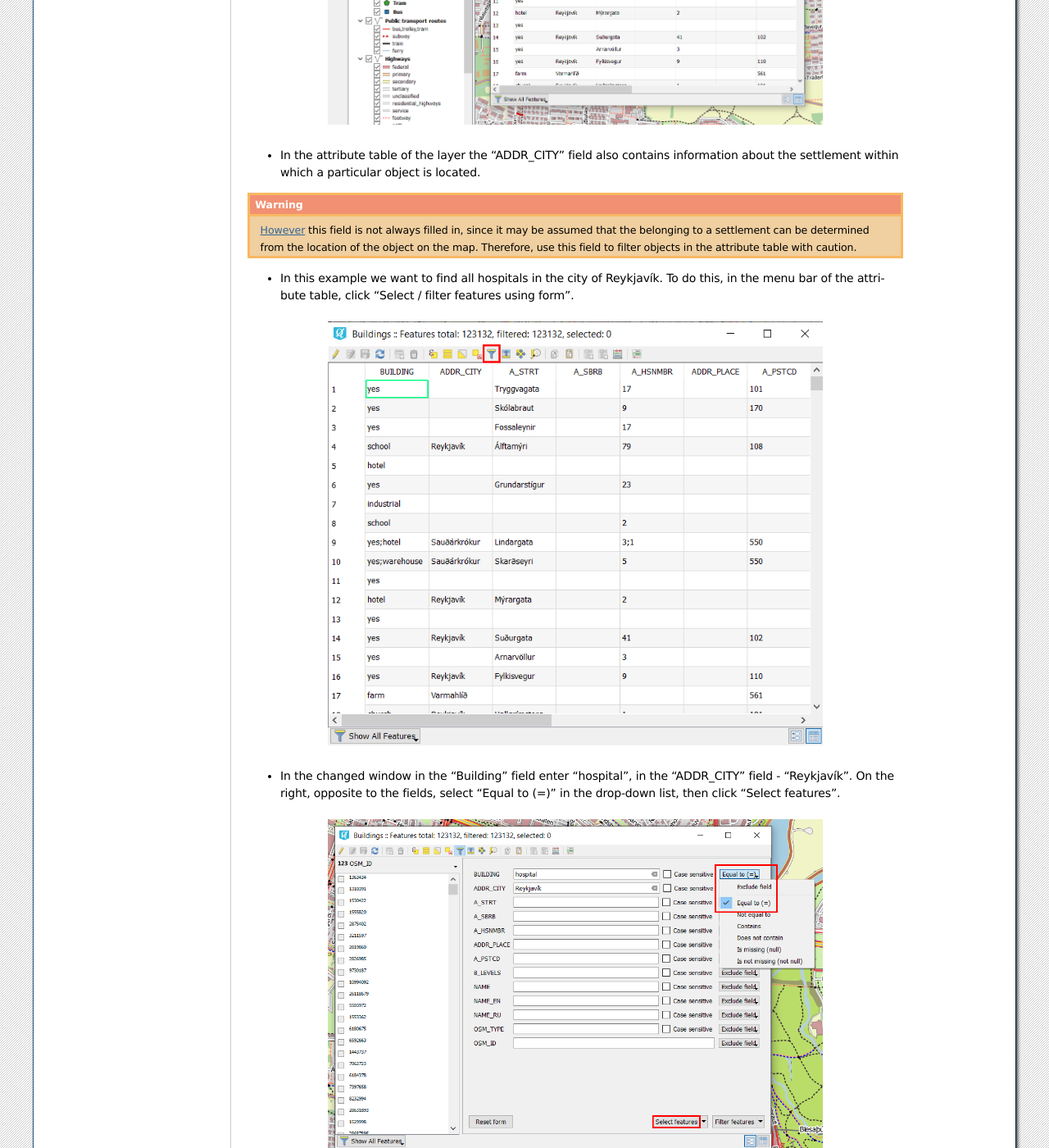
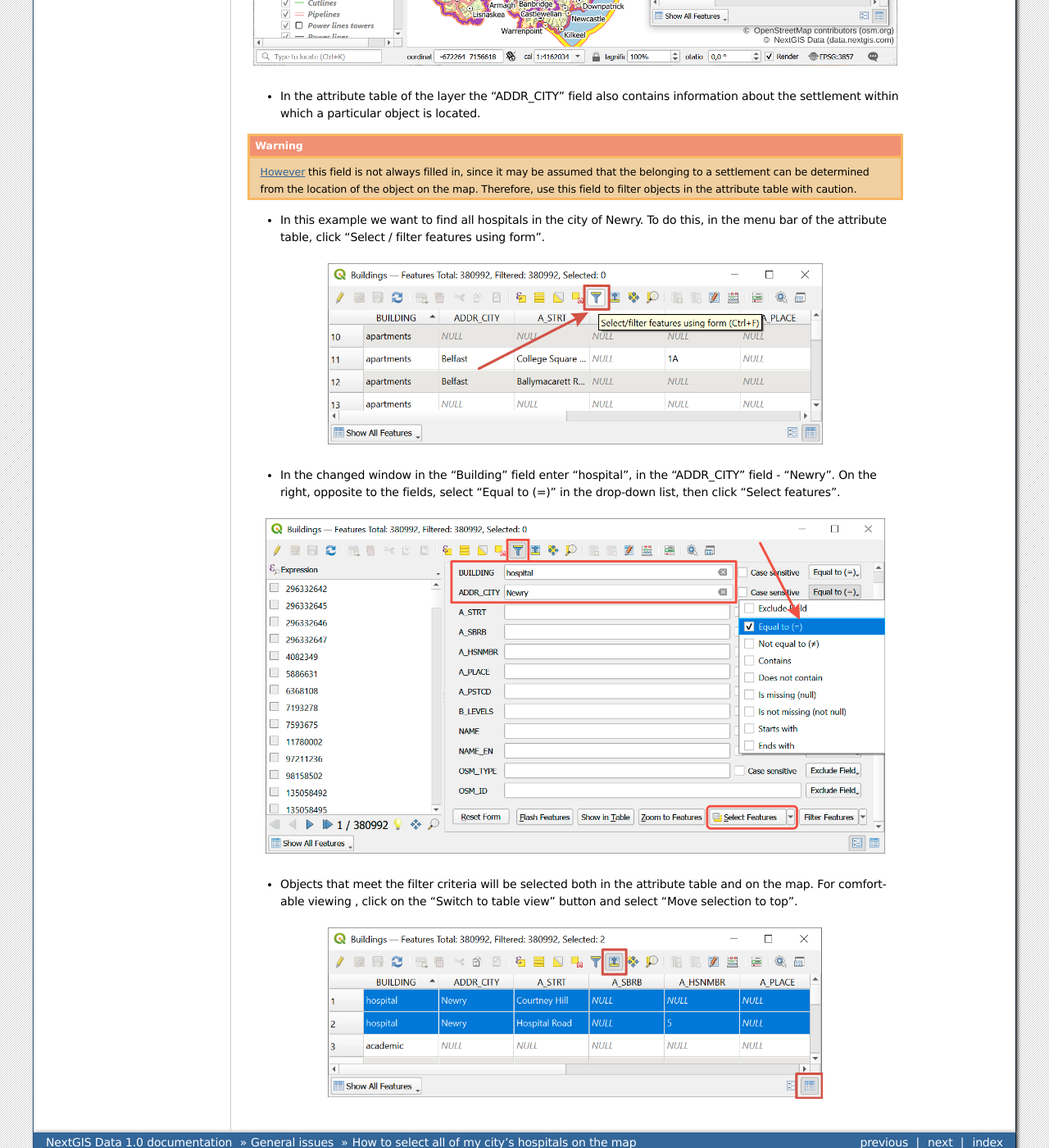
Before and after one commit to nextgis/docs_data, a Sphinx documentation site: the page built from source/hospital.rst, in a window 1280 px wide and 1400 px high, scrolled down 524 px. Shown: the whole window at 82% size. Built offline with Sphinx 7.4.7, drawn with Linux system fonts in a browser that asks for light colours; formulas are drawn with MathJax 3; pages that are not in the unit, such as notebooks, are missing from menus.

Commit message:
Update hospital.rst
New screenshots, remove NGQGIS mention

```diff
--- a/source/hospital.rst
+++ b/source/hospital.rst
@@ -5,17 +5,17 @@ How to select all of my city’s hospitals on the map
 
 * `Order data <https://data.nextgis.com/en/>`_ for your area of interest, e.g. in GeoJSON format.
 * Wait for an email with the download link. Download and unpack the data.
-* Open a preset GIS project in `QGIS <https://qgis.org/en/site/forusers/download.html>`_ or `NextGIS QGIS <https://nextgis.com/nextgis-qgis/>`_.
+* Open a preset GIS project in `QGIS <https://qgis.org/en/site/forusers/download.html>`_.
 * Hospitals are a part of the "Buildings" layer. In the attribute table of this layer, the "Building" field contains information about the purpose of the building. Almost all possible types of buildings are shown in this |location_link|. From here we learn that hospitals are referred to as "hospital".
 
 .. |location_link| raw:: html
 
    <a href="https://wiki.openstreetmap.org/wiki/Key:building" target="_blank">article</a>
 
-.. figure:: _static/hospital1.png
+.. figure:: _static/hospital_build_table_en.png
    :name: hospital1
    :align: center
-   :width: 16cm
+   :width: 24cm
 
 * In the attribute table of the layer the "ADDR_CITY" field also contains information about the settlement within which a particular object is located.
 
@@ -27,23 +27,23 @@ How to select all of my city’s hospitals on the map
 
    <a href="https://wiki.openstreetmap.org/wiki/Key:addr" target="_blank">However</a>
 
-* In this example we want to find all hospitals in the city of Reykjavík. To do this, in the menu bar of the attribute table, click "Select / filter features using form".
+* In this example we want to find all hospitals in the city of Newry. To do this, in the menu bar of the attribute table, click "Select / filter features using form".
 
-.. figure:: _static/hospital2.png
+.. figure:: _static/hospital_open_filter_en.png
    :name: hospital2
    :align: center
    :width: 16cm
 
-* In the changed window in the “Building” field enter “hospital”, in the “ADDR_CITY” field - “Reykjavík”. On the right, opposite to the fields, select "Equal to (=)" in the drop-down list, then click "Select features".
+* In the changed window in the “Building” field enter “hospital”, in the “ADDR_CITY” field - “Newry”. On the right, opposite to the fields, select "Equal to (=)" in the drop-down list, then click "Select features".
 
-.. figure:: _static/hospital3.png
+.. figure:: _static/hospital_filter_en.png
    :name: hospital3
    :align: center
-   :width: 16cm
+   :width: 20cm
 
 * Objects that meet the filter criteria will be selected both in the attribute table and on the map. For comfortable viewing , click on the "Switch to table view" button and select "Move selection to top".
 
-.. figure:: _static/hospital4.png
+.. figure:: _static/hospital_filter_selected_en.png
    :name: hospital4
    :align: center
    :width: 16cm
```
